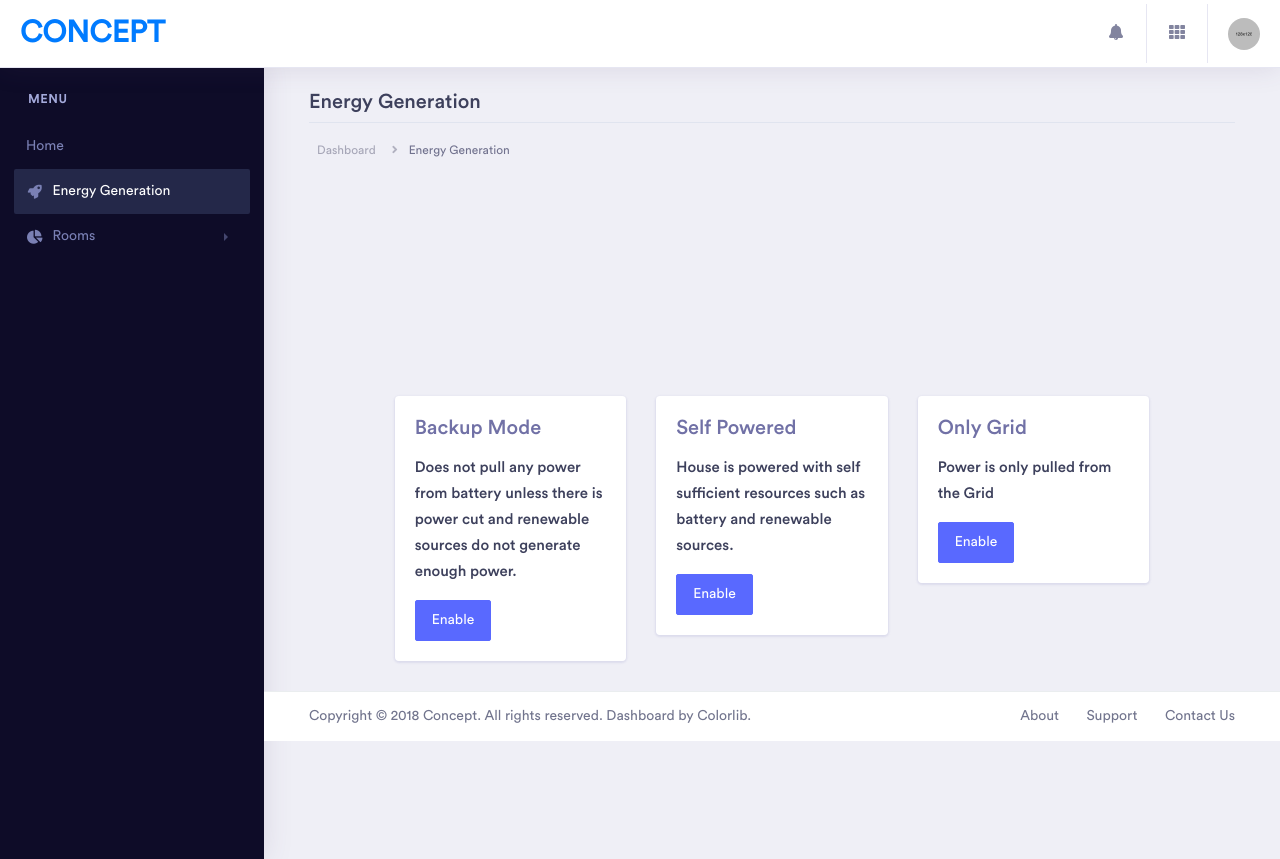
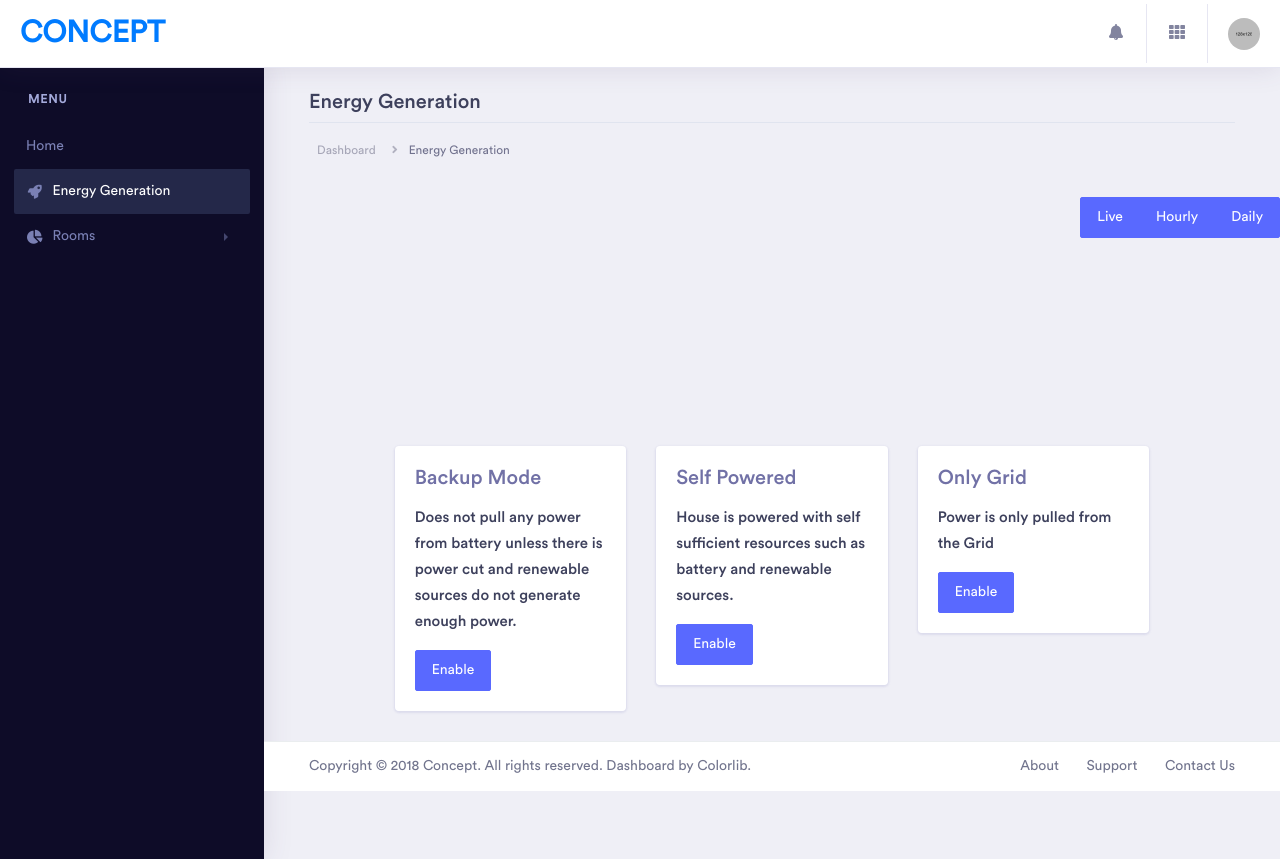
Before and after one commit to Akilan1999/Esteem_v2-1, a Django app: template templates/home/energy.html in a window 1280 px wide. Shown: the top 859 px of the page. Run offline with Django 3.2, Linux system fonts and the light colour scheme; the template is opened without the code that fills it: most values are stand-ins (such as "Sample title", 1, 10 or a date in 2020); a map, chart or similar area stays blank; some libraries are stand-ins or nearby versions; some web fonts are replaced.

Commit message:
Added the implementation of live chart for energy chart.

```diff
--- a/templates/home/energy.html
+++ b/templates/home/energy.html
@@ -6,7 +6,18 @@
 {% block content %}
     <div class="row justify-content-center">
         <div class="container">
-            <canvas id="c3chart_area"></canvas>
+            <div class="btn-group btn-group-toggle float-right" data-toggle="buttons">
+                    <button onclick="energyChart_live()" class="btn btn-primary ">
+                        <input type="radio" name="options" id="option1" checked>Live
+                    </button>
+                    <button onclick="energyChart_hourly()" class="btn btn-primary">
+                        <input type="radio" name="options" id="option2" > Hourly
+                    </button>
+                    <button class="btn btn-primary">
+                        <input type="radio" name="options" id="option3"> Daily
+                    </button>
+            </div>
+            <canvas id="c3chart_area" height="200" width="300"></canvas>
         </div>
     </div>
     <br>
@@ -118,18 +129,61 @@
             </div>-->
 
     <script>
-    var ctx = document.getElementById('c3chart_area').getContext('2d');
 
-    chartColor = "#FFFFFF";
+    var myChart = null;
+    var myChart1 = null;
 
-    var gradientStroke = ctx.createLinearGradient(500, 0, 100, 0);
-    gradientStroke.addColorStop(0, '#80b6f4');
-    gradientStroke.addColorStop(1, '#ff8000');
+    function energyChart_live() {
 
-    var gradientFill = ctx.createLinearGradient(0, 200, 0, 50);
-    gradientFill.addColorStop(0, "rgba(128, 182, 244, 0)");
-    gradientFill.addColorStop(1, "rgba(255, 255, 255, 0.24)");
+        if (myChart1 != null){
+            myChart1.destroy();
+        }
 
+        var powerSources = "{{ Power_sources | safe }}";
+        powerSources = powerSources.replace(/'/g, '"');
+        var current = "{{ Current_supplied }}";
+
+        var label = JSON.parse(powerSources);
+        var data = JSON.parse(current);
+
+        console.log(powerSources, current);
+        var ctx = document.getElementById("c3chart_area").getContext('2d');
+        myChart = new Chart(ctx, {
+            type: 'doughnut',
+
+            data: {
+                labels: label,
+                datasets: [{
+                    backgroundColor: [
+                        '#FF6633', '#FFB399', '#FF33FF', '#FFFF99', '#00B3E6',
+                        '#E6B333', '#3366E6', '#999966', '#99FF99', '#B34D4D',
+                        '#80B300', '#809900', '#E6B3B3', '#6680B3', '#66991A',
+                        '#FF99E6', '#CCFF1A', '#FF1A66', '#E6331A', '#33FFCC',
+                        '#66994D', '#B366CC', '#4D8000', '#B33300', '#CC80CC',
+                        '#66664D', '#991AFF', '#E666FF', '#4DB3FF', '#1AB399',
+                        '#E666B3', '#33991A', '#CC9999', '#B3B31A', '#00E680',
+                        '#4D8066', '#809980', '#E6FF80', '#1AFF33', '#999933',
+                        '#FF3380', '#CCCC00', '#66E64D', '#4D80CC', '#9900B3',
+                        '#E64D66', '#4DB380', '#FF4D4D', '#99E6E6', '#6666FF'
+                    ],
+                    data: data
+                }]
+            },
+            options: {
+                legend: {
+                    display: true
+
+                }
+            }
+
+        });
+
+
+    }
+    energyChart_live();
+
+
+    function energyChart_hourly() {
 
         jQuery.ajax({
             url: '/energy_data',
@@ -139,9 +193,18 @@
             },
             async: false
         });
+    }
 
 
     async function energy_data(data){
+        var ctx = document.getElementById('c3chart_area').getContext('2d');
+        chartColor = "#FFFFFF";
+        var gradientStroke = ctx.createLinearGradient(500, 0, 100, 0);
+        gradientStroke.addColorStop(0, '#80b6f4');
+        gradientStroke.addColorStop(1, '#ff8000');
+        var gradientFill = ctx.createLinearGradient(0, 200, 0, 50);
+        gradientFill.addColorStop(0, "rgba(128, 182, 244, 0)");
+        gradientFill.addColorStop(1, "rgba(255, 255, 255, 0.24)");
 
         var datasets = [];
         var labels = [];
@@ -164,8 +227,11 @@ async function energy_data(data){
          pointHoverRadius: 7,pointHoverBorderWidth: 2,pointRadius: 5,fill: true,backgroundColor: gradientFill,borderWidth: 2,data:data_chart})
 
        }
+        if (myChart != null){
+            myChart.destroy();
+        }
 
-    var myChart = new Chart(ctx, {
+        myChart1 = new Chart(ctx, {
             type: 'line',
             data: {
                 labels: labels,
@@ -183,6 +249,8 @@ async function energy_data(data){
         });
 
   }
+
+
     </script>
 
 {% endblock %}
```
Also changed, not shown: Home/views.py (+15 -1 lines). Lines whose indentation alone changed are shown as unchanged.
